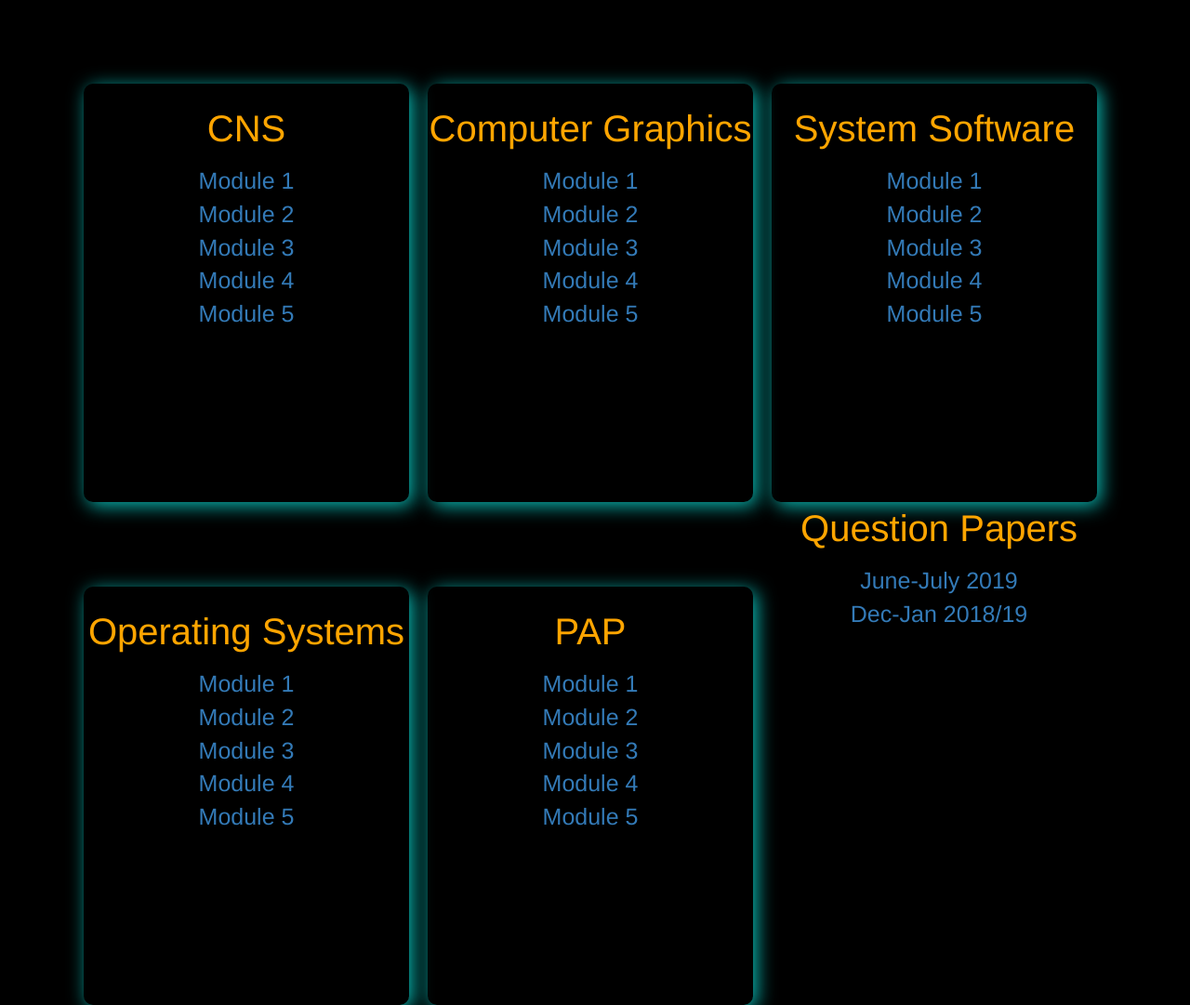
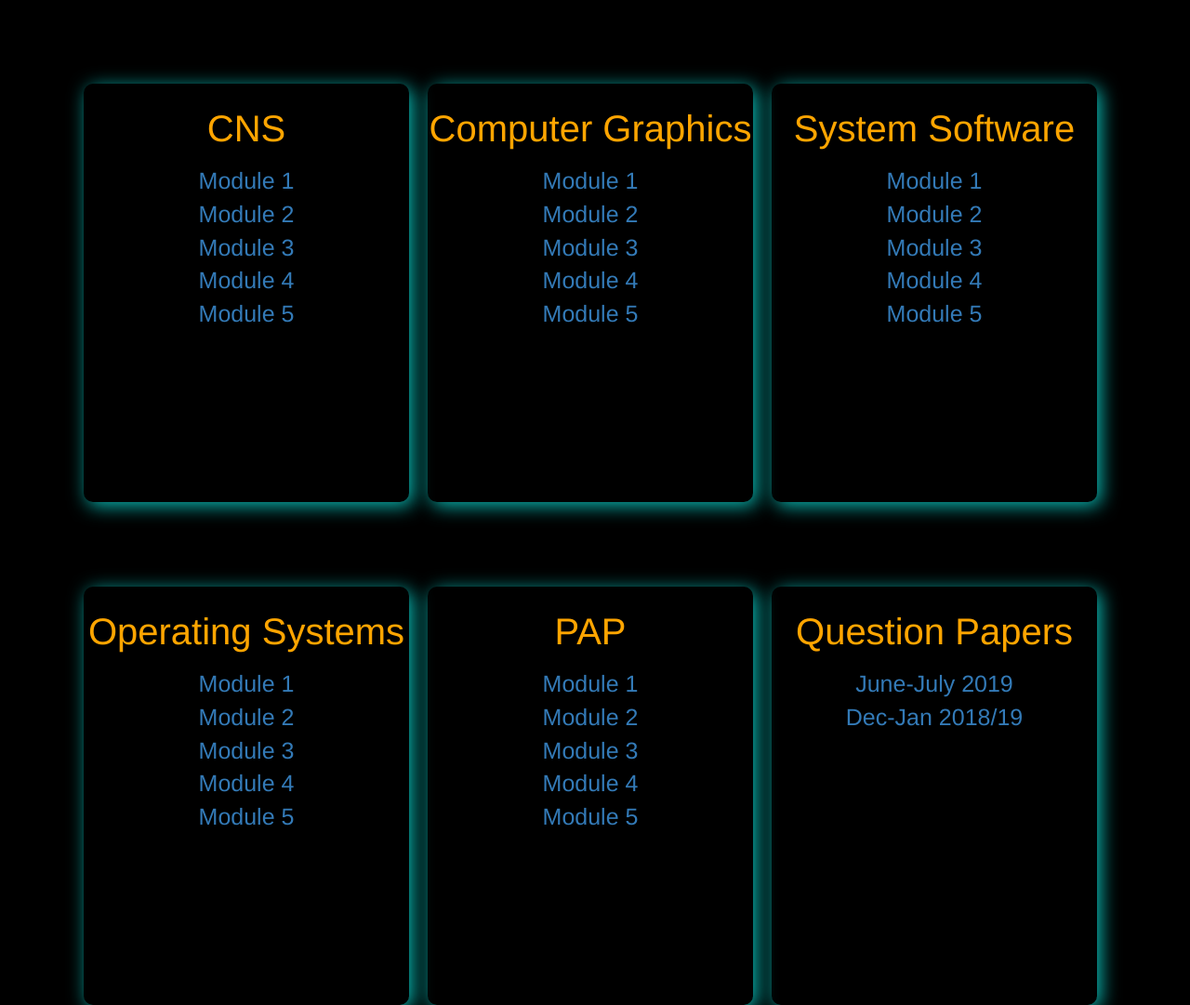
Before and after one commit to BryanCaldeira/Notes_App, a Django app: page /sem6/ in a window 1280 px wide. Shown: the part 453-1534 px from the top of the page at 93% size. Run offline with Django 3.2, Linux system fonts and the light colour scheme; some libraries are stand-ins or nearby versions.

Commit message:
Update sem6.html

```diff
--- a/templates/sem6.html
+++ b/templates/sem6.html
@@ -97,7 +97,7 @@
         <a href="{% static 'Sem6/PY/m4.pdf' %}">Module 4</a></br>
         <a href="{% static 'Sem6/PY/m5.pdf' %}">Module 5</a></p>
       </div>
-      <div class="qp">
+      <div class="sub">
         <p style="padding-top: 20px; text-align: center; color: orange; font-size: 40px;">Question Papers</p>
         <p style="text-align: center; font-size: 25px;"><a href="{% static 'QP/Sem6/jj2019.pdf' %}">June-July 2019</a></br>
         <a href="{% static 'QP/Sem6/dj2018.pdf' %}">Dec-Jan 2018/19</a></br>
```
